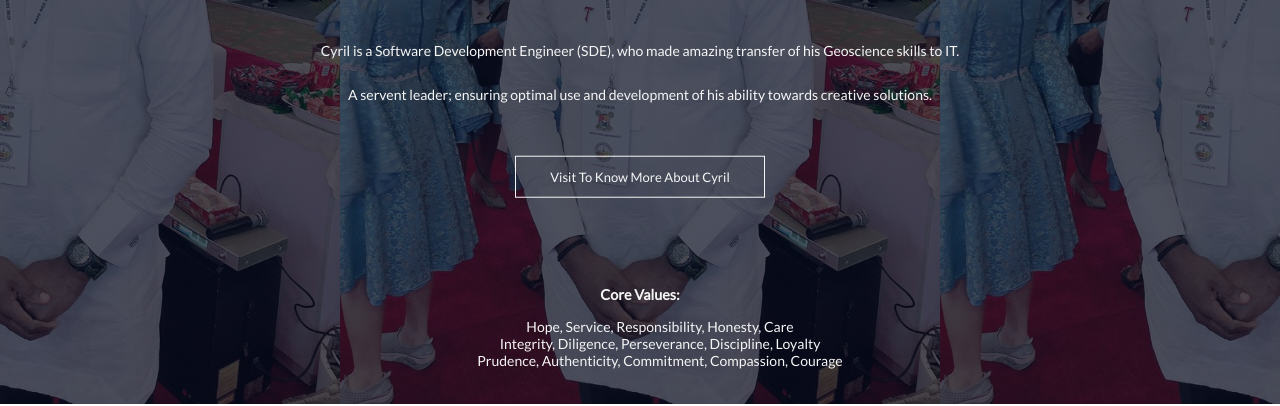
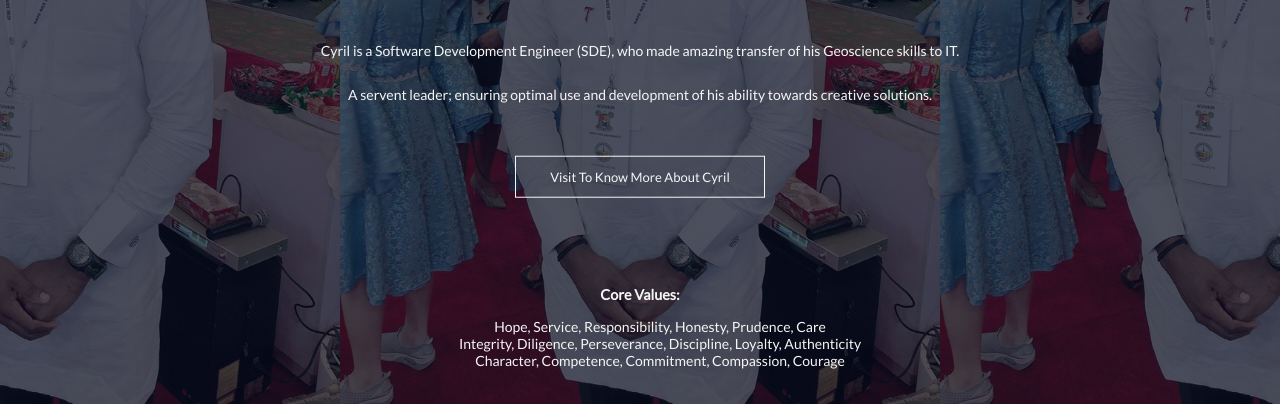
Before and after one commit to Cyril-C-C/OfficialCyril, a plain HTML site: page index.html in a window 1280 px wide. Shown: the part 396-802 px from the top of the page. Drawn offline with Linux system fonts and the light colour scheme.

Commit message:
Final Commit

```diff
--- a/index.html
+++ b/index.html
@@ -57,9 +57,11 @@
     <section class="benefit" id="benefit">
       <h3>Core Values:</h3>
       <ul>
-        <li>Hope, Service, Responsibility, Honesty, Care</li>
-        <li>Integrity, Diligence, Perseverance, Discipline, Loyalty</li>
-        <li>Prudence, Authenticity, Commitment, Compassion, Courage</li>
+        <li>Hope, Service, Responsibility, Honesty, Prudence, Care</li>
+        <li>
+          Integrity, Diligence, Perseverance, Discipline, Loyalty, Authenticity
+        </li>
+        <li>Character, Competence, Commitment, Compassion, Courage</li>
       </ul>
     </section>
 
@@ -237,7 +239,7 @@
             <p>
               Chukwudi is a fast learner, who always takes great pleasure in his
               works. I personally see him as very highly productive individual.
-              His works always speaks for him. Cyril will always exceed
+              His works always speak for him. Cyril will always exceed
               expectations.
             </p>
             <h3>Martha</h3>
@@ -286,7 +288,7 @@
           ><i class="fa fa-instagram"></i
         ></a>
         <a href="https://twitter.com/cyril_c_c" target="_blank"
-          ><i class="fa fa-twitter"></i
+          ><i class="fa fa-x-twitter"></i
         ></a>
       </section>
       <p>Made with <i class="fa fa-heart-o"></i> Cyril.</p>
```
